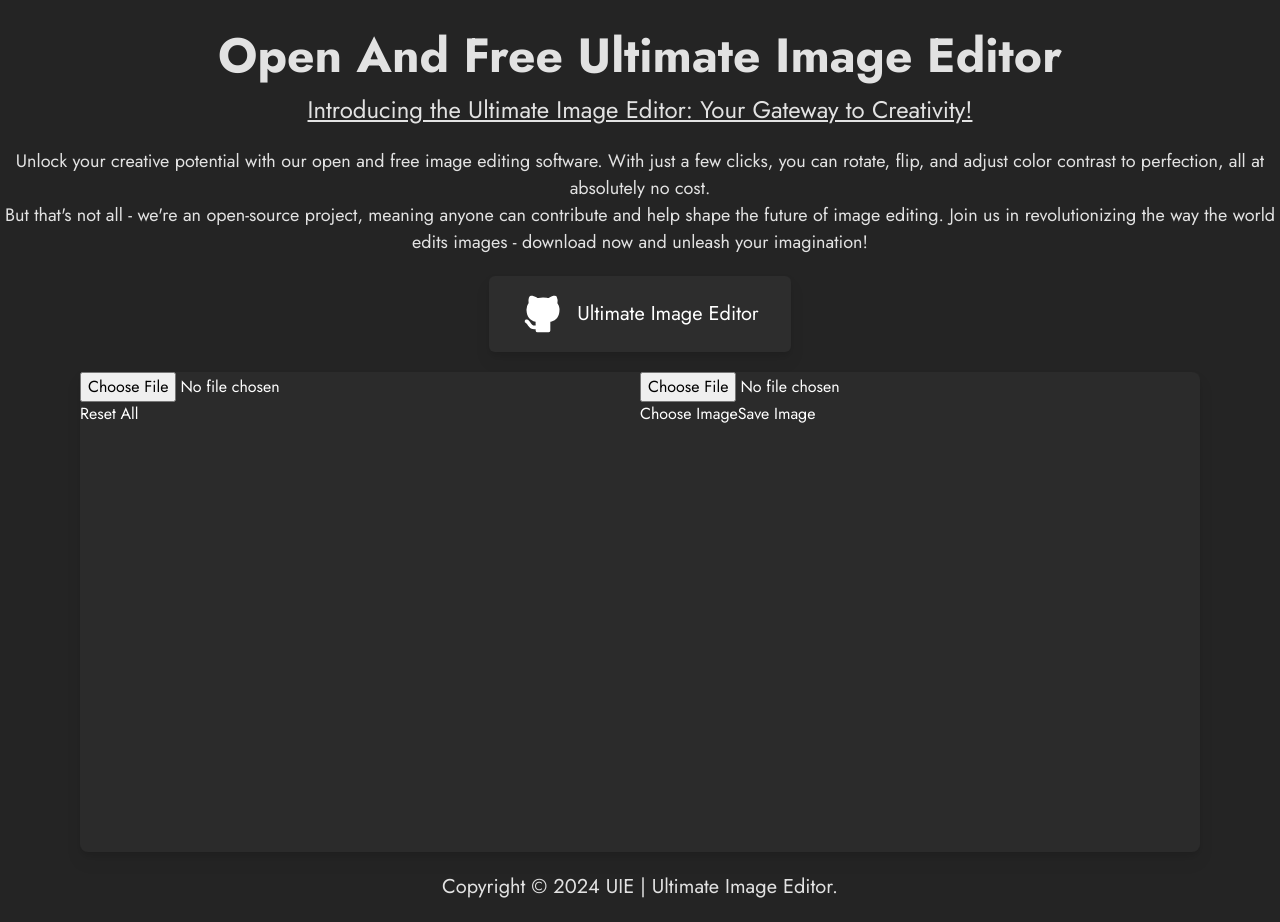
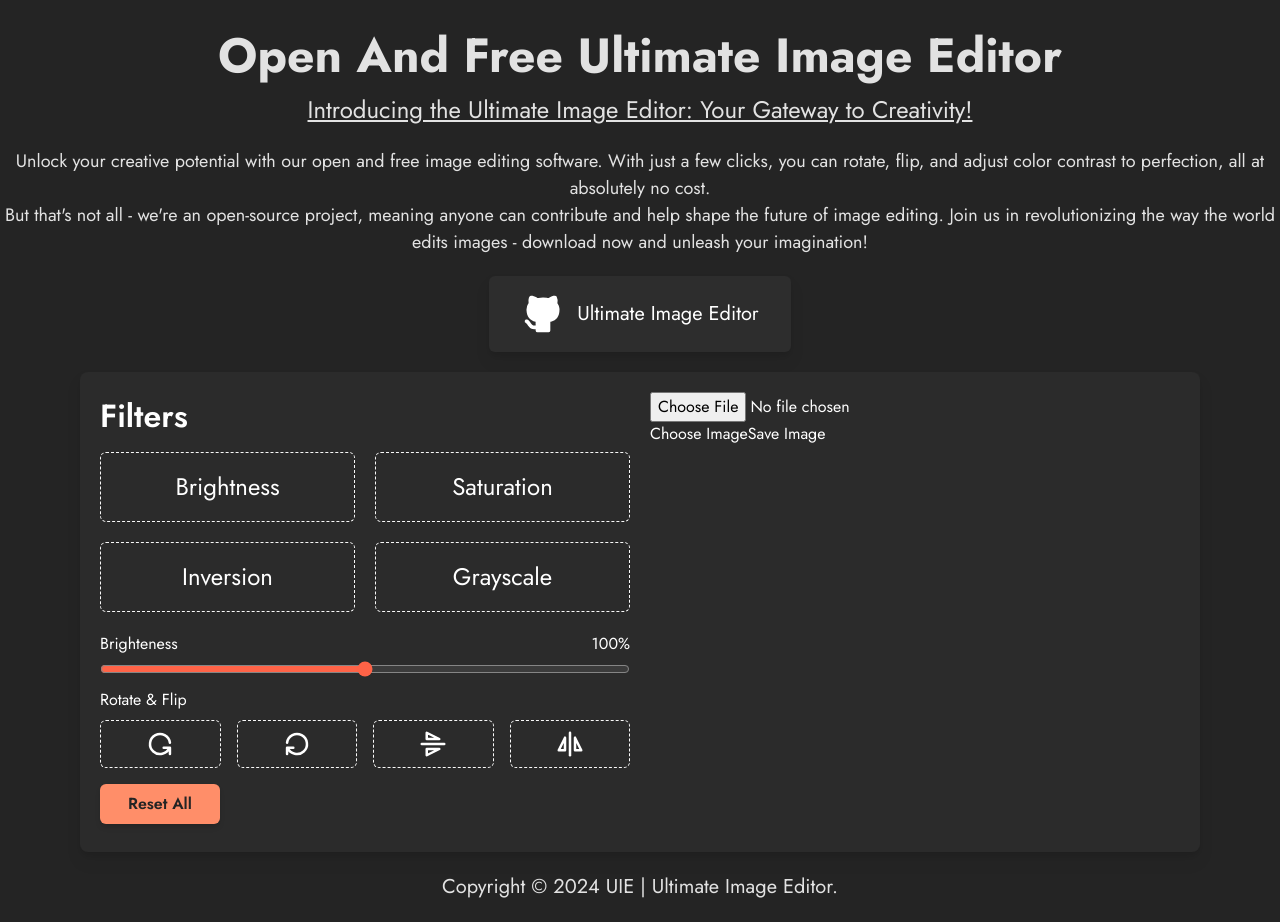
Before and after one commit to mohit838/ultimate-image-editor, a React (Vite) app: page / in a window 1280 px wide. Built offline with nearby package versions, Linux system fonts and the light colour scheme.

Commit message:
left side control panel ui scratch done

```diff
--- a/src/common/Header.tsx
+++ b/src/common/Header.tsx
@@ -17,7 +17,7 @@ const Header = () => {
         unleash your imagination!
       </p>
       <div>
-        <button className='px-8 py-4 bg-[#2d2d2d] text-white text-[20px] drop-shadow-lg rounded-md'>
+        <button className='px-8 py-4 bg-[#2d2d2d] text-white text-[20px] drop-shadow-lg rounded-md hover:bg-[#ff6347] hover:text-[#242424] hover:transition-all hover:duration-500'>
           <a
             href='http://github.com'
             target='_blank'
--- a/src/components/ImageEditor/ImageEditor.tsx
+++ b/src/components/ImageEditor/ImageEditor.tsx
@@ -1,63 +1,133 @@
-import { useState } from 'react';
-
 const ImageEditor = () => {
-  const [brightness, setBrightness] = useState<number>(100);
-  const [saturation, setSaturation] = useState<number>(100);
-  const [inversion, setInversion] = useState<number>(0);
-  const [grayscale, setGrayscale] = useState<number>(0);
-  const [rotate, setRotate] = useState<number>(0);
-  const [flipHorizontal, setFlipHorizontal] = useState<number>(1);
-  const [flipVertical, setFlipVertical] = useState<number>(1);
-  const [file, setFile] = useState<string | null>(null);
-
-  const handleFileChange = (e: React.ChangeEvent<HTMLInputElement>) => {
-    const selectedFile = e.target.files && e.target.files[0];
-    if (!selectedFile) return;
-    setFile(URL.createObjectURL(selectedFile));
-    resetFilter();
-  };
-
-  const loadImage = () => {
-    if (!file) return;
-    resetFilter();
-  };
-
-  const applyFilter = () => {
-    // Implement applyFilter logic here
-  };
-
-  const updateFilter = (value: number) => {
-    // Implement updateFilter logic here
-  };
-
-  const resetFilter = () => {
-    setBrightness(100);
-    setSaturation(100);
-    setInversion(0);
-    setGrayscale(0);
-    setRotate(0);
-    setFlipHorizontal(1);
-    setFlipVertical(1);
-    applyFilter();
-  };
-
-  const saveImage = () => {
-    return null;
-  };
-
   return (
-    <div className='grid grid-cols-2'>
+    <div className='grid grid-cols-2 gap-5 p-5'>
       {/* left */}
       <div>
-        <input type='file' onChange={handleFileChange} />
+        {/* Options */}
         <div>
-          <button>{'Reset All'}</button>
+          {/* Filters */}
+          <div className=''>
+            <label className='text-[2rem] font-semibold'>Filters</label>
+            <div className='grid grid-cols-2 gap-5 py-3'>
+              <button id='brightness' className='control-options'>
+                Brightness
+              </button>
+              <button id='saturation' className='control-options'>
+                Saturation
+              </button>
+              <button id='inversion' className='control-options'>
+                Inversion
+              </button>
+              <button id='grayscale' className='control-options'>
+                Grayscale
+              </button>
+            </div>
+          </div>
+
+          {/* Filter Range Control */}
+          <div className='mt-2'>
+            <div className='filter-info'>
+              <p className='name'>Brighteness</p>
+              <p className='value'>100%</p>
+            </div>
+            <input
+              className='slider-range'
+              type='range'
+              value='100'
+              min='0'
+              max='200'
+            />
+          </div>
+
+          {/* Rotate and Flip Control */}
+          <div className='mt-2'>
+            <label className='title'>Rotate & Flip</label>
+            <div className='grid grid-cols-4 gap-4'>
+              <button id='left' className='control-options-rotate-flip'>
+                <svg
+                  xmlns='http://www.w3.org/2000/svg'
+                  className='icon icon-tabler icon-tabler-rotate'
+                  width='30'
+                  height='30'
+                  viewBox='0 0 24 24'
+                  strokeWidth='2'
+                  stroke='#fff'
+                  fill='none'
+                  strokeLinecap='round'
+                  strokeLinejoin='round'
+                >
+                  <path stroke='none' d='M0 0h24v24H0z' fill='none' />
+                  <path d='M19.95 11a8 8 0 1 0 -.5 4m.5 5v-5h-5' />
+                </svg>
+              </button>
+              <button id='right' className='control-options-rotate-flip'>
+                <svg
+                  xmlns='http://www.w3.org/2000/svg'
+                  className='icon icon-tabler icon-tabler-rotate-clockwise'
+                  width='30'
+                  height='30'
+                  viewBox='0 0 24 24'
+                  strokeWidth='2'
+                  stroke='#fff'
+                  fill='none'
+                  strokeLinecap='round'
+                  strokeLinejoin='round'
+                >
+                  <path stroke='none' d='M0 0h24v24H0z' fill='none' />
+                  <path d='M4.05 11a8 8 0 1 1 .5 4m-.5 5v-5h5' />
+                </svg>
+              </button>
+              <button id='horizontal' className='control-options-rotate-flip'>
+                <svg
+                  xmlns='http://www.w3.org/2000/svg'
+                  className='icon icon-tabler icon-tabler-flip-horizontal'
+                  width='30'
+                  height='30'
+                  viewBox='0 0 24 24'
+                  strokeWidth='2'
+                  stroke='#fff'
+                  fill='none'
+                  strokeLinecap='round'
+                  strokeLinejoin='round'
+                >
+                  <path stroke='none' d='M0 0h24v24H0z' fill='none' />
+                  <path d='M3 12l18 0' />
+                  <path d='M7 16l10 0l-10 5l0 -5' />
+                  <path d='M7 8l10 0l-10 -5l0 5' />
+                </svg>
+              </button>
+              <button id='vertical' className='control-options-rotate-flip'>
+                <svg
+                  xmlns='http://www.w3.org/2000/svg'
+                  className='icon icon-tabler icon-tabler-flip-vertical'
+                  width='30'
+                  height='30'
+                  viewBox='0 0 24 24'
+                  strokeWidth='2'
+                  stroke='#fff'
+                  fill='none'
+                  strokeLinecap='round'
+                  strokeLinejoin='round'
+                >
+                  <path stroke='none' d='M0 0h24v24H0z' fill='none' />
+                  <path d='M12 3l0 18' />
+                  <path d='M16 7l0 10l5 0l-5 -10' />
+                  <path d='M8 7l0 10l-5 0l5 -10' />
+                </svg>
+              </button>
+            </div>
+          </div>
+        </div>
+
+        {/* Reset Functions */}
+        <div>
+          <button className='btn-primary mt-4'>{'Reset All'}</button>
         </div>
       </div>
 
       {/* Right */}
       <div>
-        <input type='file' onChange={handleFileChange} />
+        <input type='file' />
         <div>
           <button>{'Choose Image'}</button>
           <button>{'Save Image'}</button>
--- a/src/index.css
+++ b/src/index.css
@@ -34,10 +34,25 @@ body {
 /* When You have complex or long tailwind cls */
 @layer components {
   .btn-primary {
-    @apply py-2 px-4 bg-blue-500 text-white font-semibold rounded-lg shadow-md hover:bg-blue-700 focus:outline-none focus:ring-2 focus:ring-blue-400 focus:ring-opacity-75;
+    @apply py-2 px-7 bg-[#ff8e69] text-[#242424] font-semibold rounded-md shadow-md hover:bg-[#ff6347];
   }
 
   .page-content-center {
     @apply flex items-center justify-center;
   }
 }
+
+.control-options {
+  @apply py-4 px-8 hover:bg-[#ff6347] hover:text-[#242424] hover:transition-all hover:duration-500 rounded-md border border-dashed border-[#f9f9f9] text-white text-[1.5rem];
+}
+
+.filter-info {
+  @apply flex text-white text-[1rem] justify-between;
+}
+.slider-range {
+  @apply w-full h-2  accent-[#ff6347];
+}
+
+.control-options-rotate-flip {
+  @apply px-4 py-2 mt-2 flex items-center justify-center hover:bg-[#ff6347] hover:text-[#242424] hover:transition-all hover:duration-500 rounded-md border border-dashed border-[#f9f9f9] text-white text-[1.5rem];
+}
```
